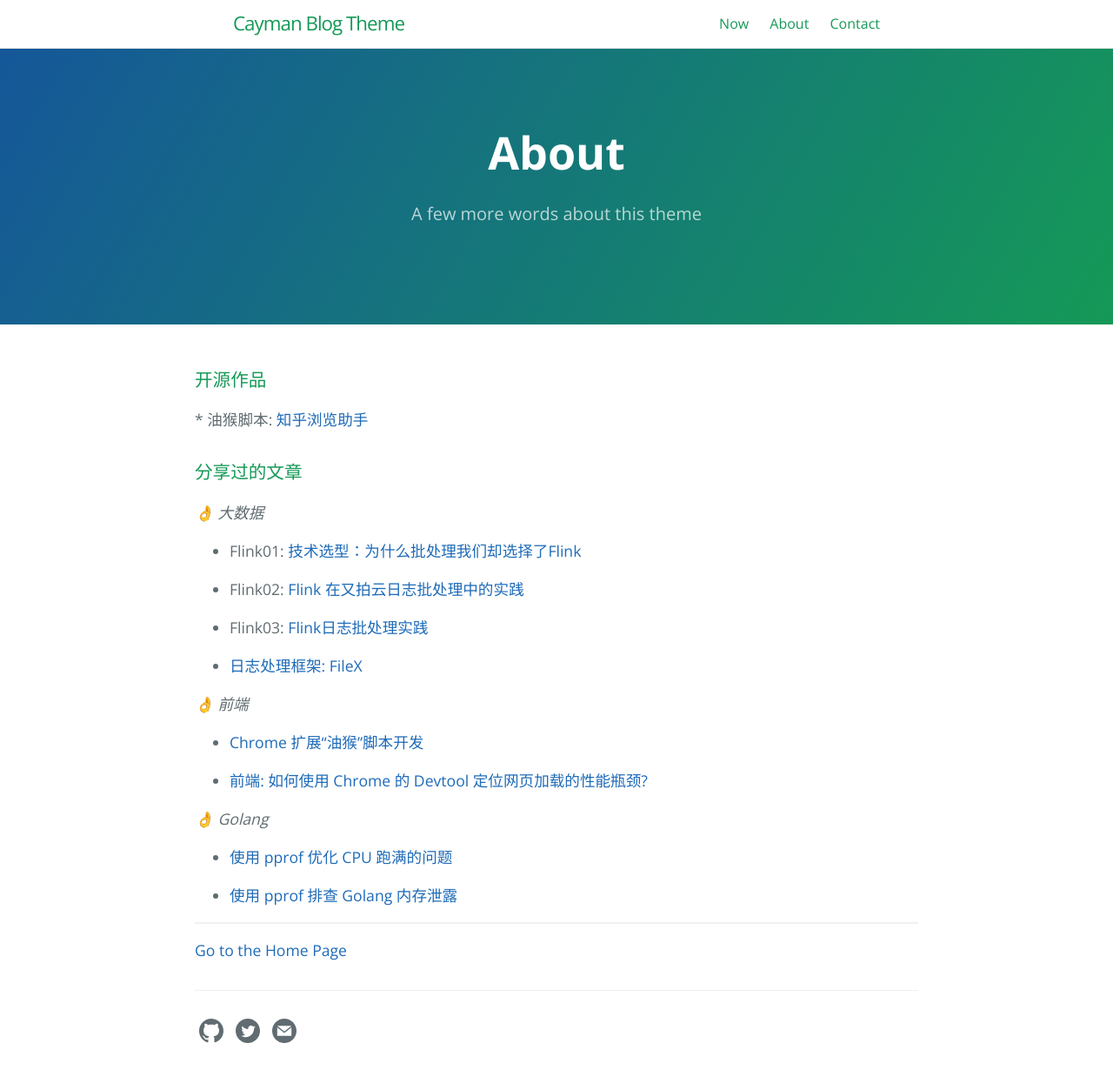
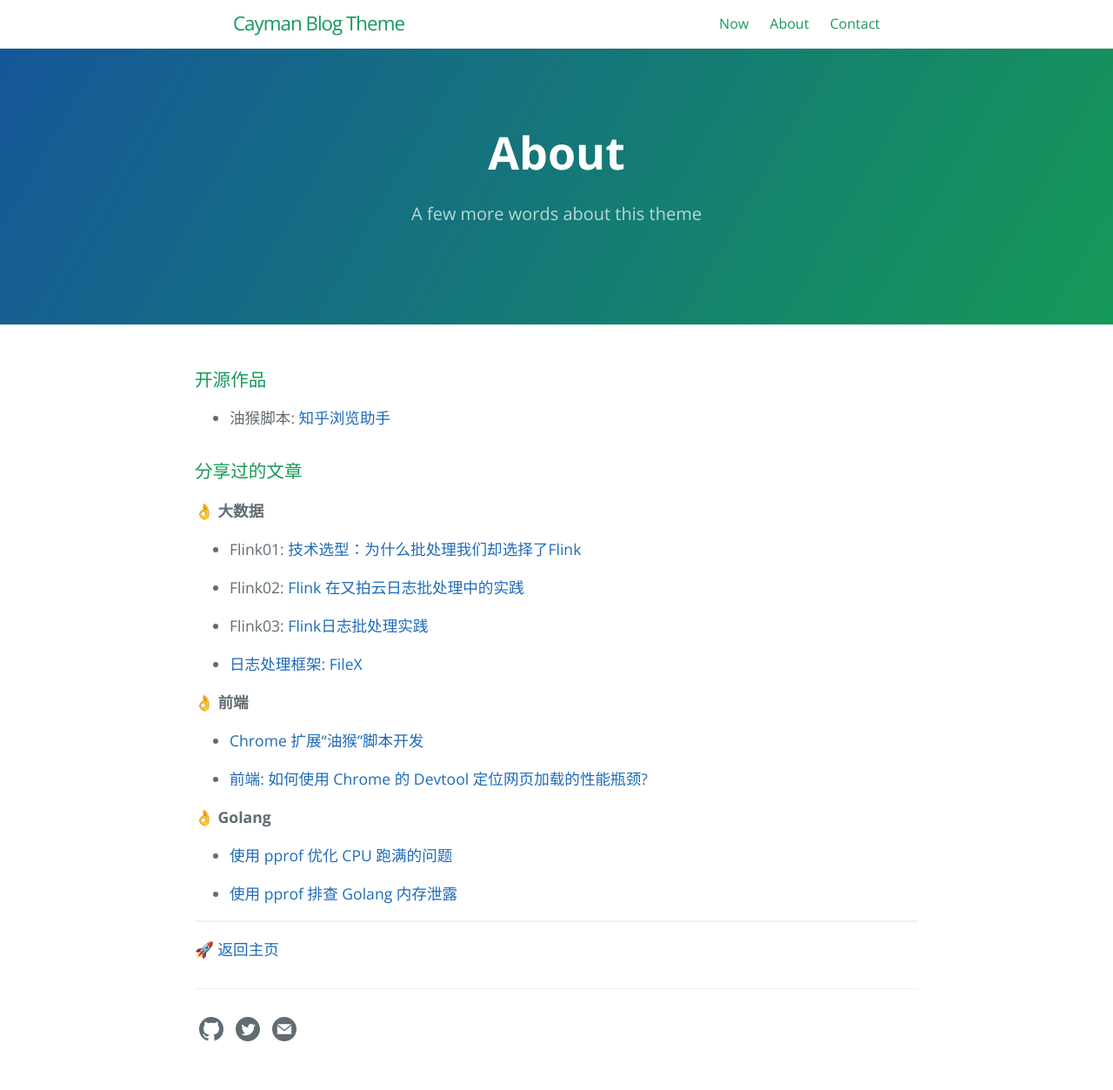
Before and after one commit to kougazhang/oom, a Jekyll site: the page built from about.md, in a window 1280 px wide. Shown: the whole page at 87% size. Built offline with Jekyll 4.4.1, drawn with Linux system fonts in a browser that asks for light colours.

Commit message:
update about.md

```diff
--- a/about.md
+++ b/about.md
@@ -9,11 +9,11 @@ order: 0
 
 ### 开源作品
 
-\* 油猴脚本: [知乎浏览助手](https://greasyfork.org/en/scripts/400790-%E7%9F%A5%E4%B9%8E%E6%B5%8F%E8%A7%88%E5%8A%A9%E6%89%8B)
++ 油猴脚本: [知乎浏览助手](https://greasyfork.org/en/scripts/400790-%E7%9F%A5%E4%B9%8E%E6%B5%8F%E8%A7%88%E5%8A%A9%E6%89%8B)
 
 ### 分享过的文章
 
-*👌 大数据*
+**👌 大数据**
 
 + Flink01: [技术选型：为什么批处理我们却选择了Flink](https://zhuanlan.zhihu.com/p/269484708)
 
@@ -23,17 +23,17 @@ order: 0
 
 + [日志处理框架: FileX](https://github.com/kougazhang/golang/blob/master/filex.md)
 
-*👌 前端*
+**👌 前端**
 
 + [Chrome 扩展“油猴”脚本开发](http://shangzhibo.tv/watch/10036080)
 
 + [前端: 如何使用 Chrome 的 Devtool 定位网页加载的性能瓶颈?](https://zhuanlan.zhihu.com/p/266771273)
 
-*👌 Golang*
+**👌 Golang**
 
 + [使用 pprof 优化 CPU 跑满的问题](https://zhuanlan.zhihu.com/p/355200328)
 
 + [使用 pprof 排查 Golang 内存泄露](https://zhuanlan.zhihu.com/p/265080950)
 
 ---
-[Go to the Home Page]({{ '/' | absolute_url }})
+[🚀 返回主页]({{ '/' | absolute_url }})
```
Also changed, not shown: 404.md (+1 -1 lines), contact.md (+1 -1 lines), now.md (+1 -1 lines).
